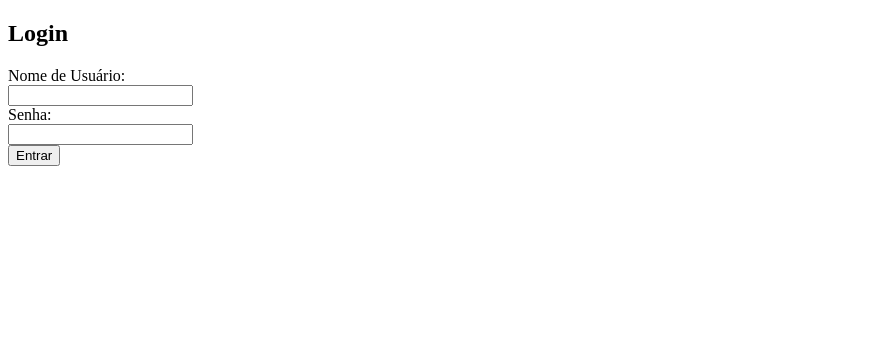
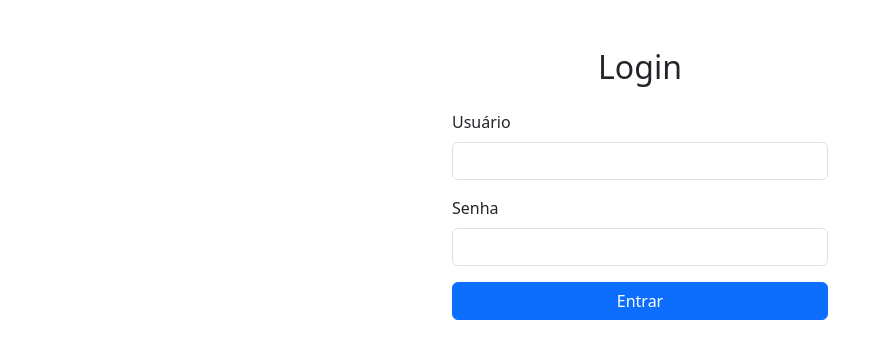
Before and after one commit to LEVEL303/gerenciador-estoque-farmacia, a PHP site: page /auth/login.php in a window 1280 px wide. Shown: the top 359 px of the page, without its empty margins (0-883 px from the left). Run offline with PHP 8.4, Linux system fonts and the light colour scheme.

Commit message:
feat: estilizar formulários de cadastro e login com Bootstrap

```diff
--- a/auth/login.php
+++ b/auth/login.php
@@ -1,20 +1,32 @@
 <!DOCTYPE html>
 <html lang="pt-BR">
+
 <head>
     <meta charset="UTF-8">
     <meta name="viewport" content="width=device-width, initial-scale=1.0">
+    <link href="https://cdn.jsdelivr.net/npm/bootstrap@5.3.0/dist/css/bootstrap.min.css" rel="stylesheet">
     <title>Login</title>
 </head>
+
 <body>
-    <h2>Login</h2>
-    <form action="processar_login.php" method="POST">
-        <label for="nome">Nome de Usuário:</label><br>
-        <input type="text" name="nome" required><br>
 
-        <label for="senha">Senha:</label><br>
-        <input type="password" name="senha" required><br>
+    <div class="container mt-5" style="max-width: 400px;">
+        <h2 class="mb-4 text-center">Login</h2>
+        <form action="processar_login.php" method="POST">
+            <div class="mb-3">
+                <label class="form-label">Usuário</label>
+                <input type="text" class="form-control" name="nome" required>
+            </div>
 
-        <button type="submit">Entrar</button>
-    </form>
+            <div class="mb-3">
+                <label class="form-label">Senha</label>
+                <input type="password" class="form-control" name="senha" required>
+            </div>
+
+            <button type="submit" class="btn btn-primary w-100">Entrar</button>
+        </form>
+    </div>
+
 </body>
+
 </html>
```
Also changed, not shown: auth/cadastro.php (+20 -8 lines).
